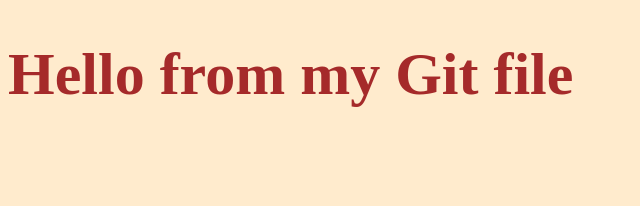
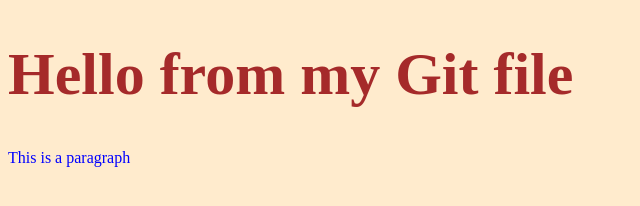
Before and after one commit to omnia487/round117, a plain HTML site: page index.html in a window 1280 px wide. Shown: the whole page, without its empty margins (0-640 px from the left). Drawn offline with Linux system fonts and the light colour scheme.

Commit message:
add paragraph and style it

```diff
--- a/index.html
+++ b/index.html
@@ -9,5 +9,6 @@
 <body>
 
     <h1> Hello from my Git file </h1>
+    <p> This is a paragraph </p>
 </body>
 </html>
--- a/style.css
+++ b/style.css
@@ -7,3 +7,7 @@
 body{
     background-color: blanchedalmond;
 }
+
+p{
+    color: blue;
+}
```
